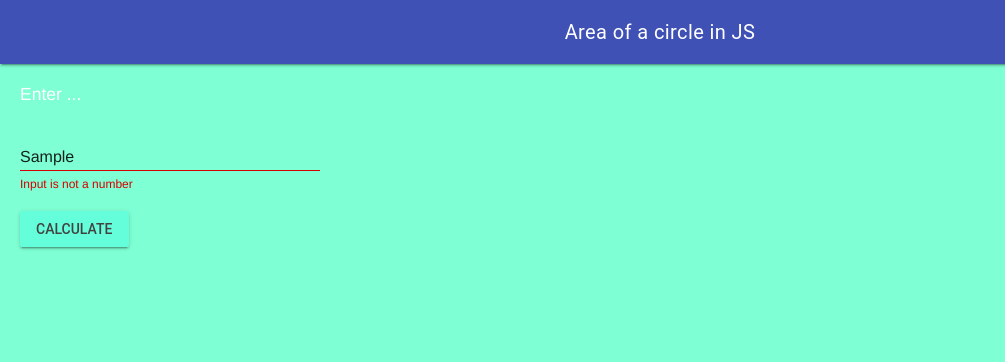
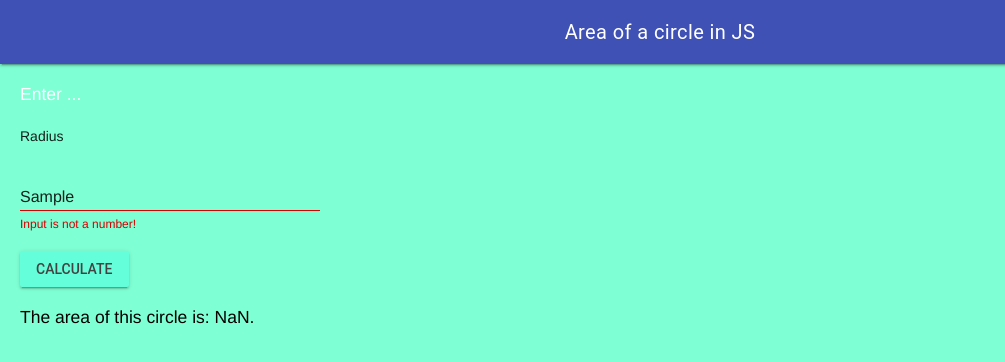
Before and after one commit to MTHS-ICD2O-1-2023/ICD2O-Assignment-02-Gabriel-Zanardi, a plain HTML site: page index.html in a window 1280 px wide. Both pictures are taken after typing "Sample" into the empty fields and a click on the button "CALCULATE". Shown: the full height of the page, 0-1005 px from the left. Drawn offline with nearby package versions, Linux system fonts and the light colour scheme.

Commit message:
finished area of a circle operation

```diff
--- a/index.html
+++ b/index.html
@@ -35,14 +35,12 @@
       <br />
       <!-- Simple Textfield for integers-->
       <form action="#">
-        <div class="mdl-textfield mdl-js-textfield">
-          <!-- input pattern attribute -->
-          <input class="mdl-textfield__input" type="text" pattern="-?[0-9]*(\.[0-9]+)?" id="length" />
-          <!-- mdl-textfield__label -->
-          <label class="mdl-textfield__label" for="demo-input">Choose any number for a radius</label>
-          <!-- class "mdl-textfield__error" -->
-          <span class="mdl-textfield__error">Input is not a number</span>
-        </div>
+          <p>Radius</p>
+          <div class="mdl-textfield mdl-js-textfield">
+            <input class="mdl-textfield__input" type="text" pattern="-?[0-9]*(\.[0-9]+)?" id="radius-number">
+            <label class="mdl-textfield__label" for="age-entered">Radius here ...</label>
+            <span class="mdl-textfield__error">Input is not a number!</span>
+          </div>
       </form>
       <br />
       <!-- Accent-colored raised button with ripple -->
@@ -53,8 +51,7 @@
       <br />
       <br />
       <div class="page-content-answer">
-        <div id="area-of-a-cicle">
-        </div>
+        <div id="area-of-a-cicle"></div>
       </div>
     </main>
   </div>
--- a/js/script.js
+++ b/js/script.js
@@ -5,7 +5,10 @@
 // This file contains the JS functions for index.html
 
 function myButtonClicked() {
-  document.getElementById("area-of-a-circle").innerHTML = "<p>Hi</p>";
-  var num = Number(x);
-  var product = (2 * Math.PI * Number(x))
+  // input
+  let radiusNumber = document.getElementById("radius-number").value
+
+  // output
+  document.getElementById("area-of-a-cicle").innerHTML =
+    "The area of this circle is: " + (2 * Math.PI * radiusNumber) + "."
 }
```
